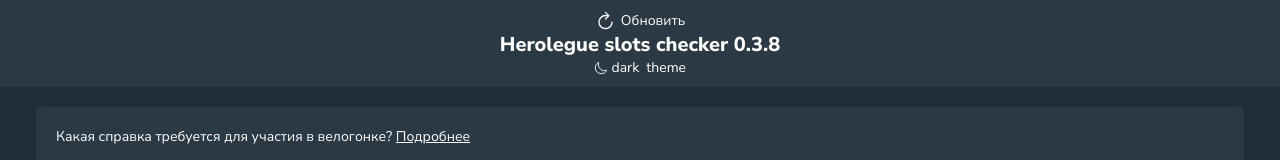
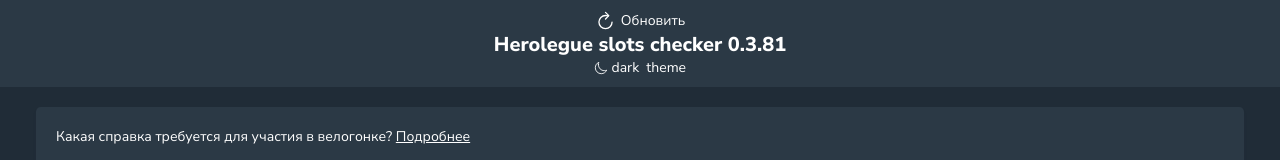
Before and after one commit to solovevevgeny/strada-checker, a React (Create React App) app: page / in a window 1280 px wide. Shown: the top 160 px of the page. Built offline with nearby package versions, Linux system fonts and the light colour scheme; no server answers.

Commit message:
version inc

```diff
--- a/public/index.html
+++ b/public/index.html
@@ -16,7 +16,7 @@
 <script>window.yaContextCb=window.yaContextCb||[]</script>
 <script src="https://yandex.ru/ads/system/context.js" async></script>
 
-    <title>LaStrada slot checker 0.3.8</title>
+    <title>LaStrada slot checker 0.3.81</title>
   </head>
   <body>
     <noscript>You need to enable JavaScript to run this app.</noscript>
--- a/src/components/Header.jsx
+++ b/src/components/Header.jsx
@@ -17,7 +17,7 @@ return (
             </div>
 
             <div className="header__name">
-                Herolegue slots checker 0.3.8
+                Herolegue slots checker 0.3.81
             </div>
 
             <div className="header__themeswitcher">
```
